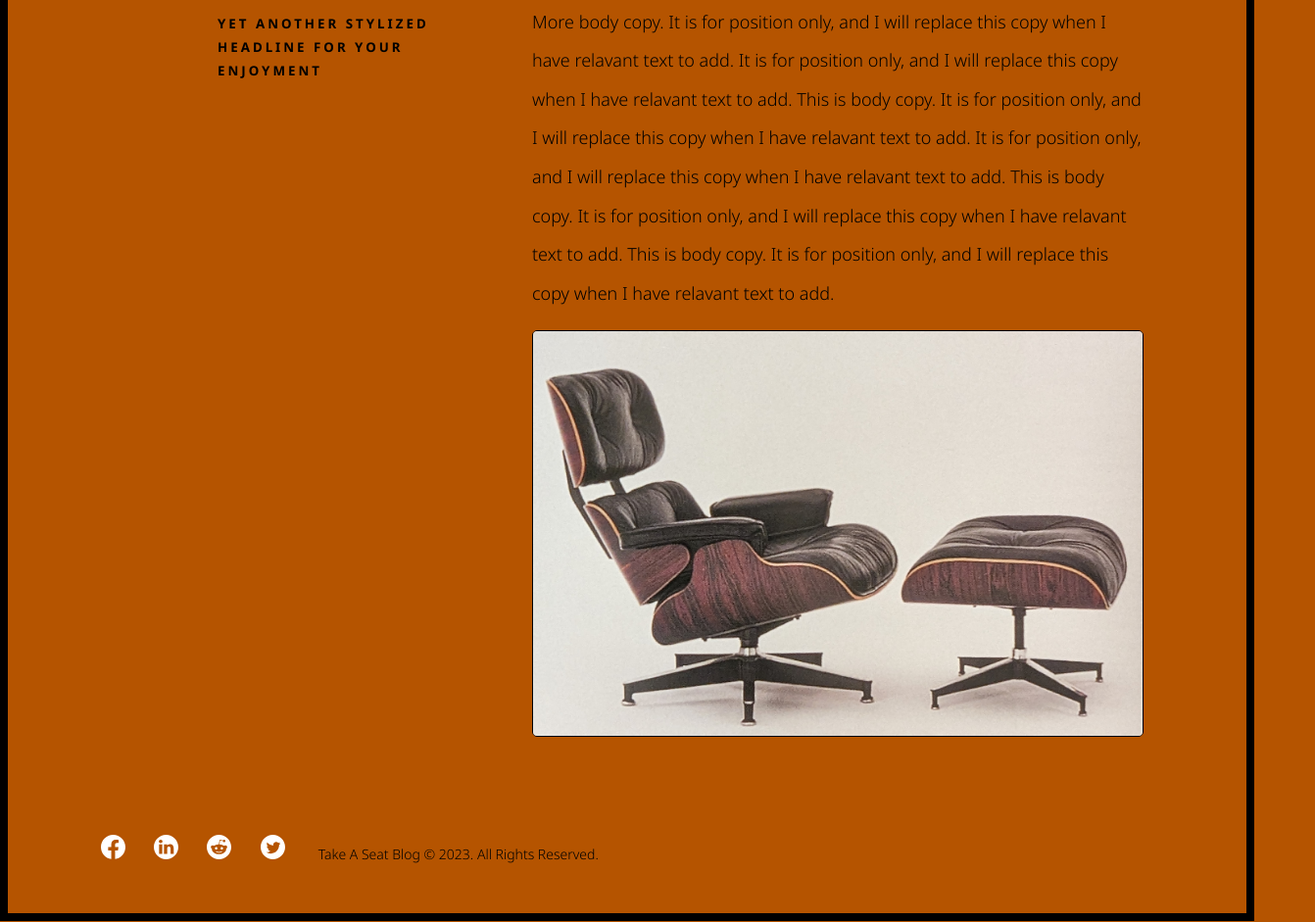
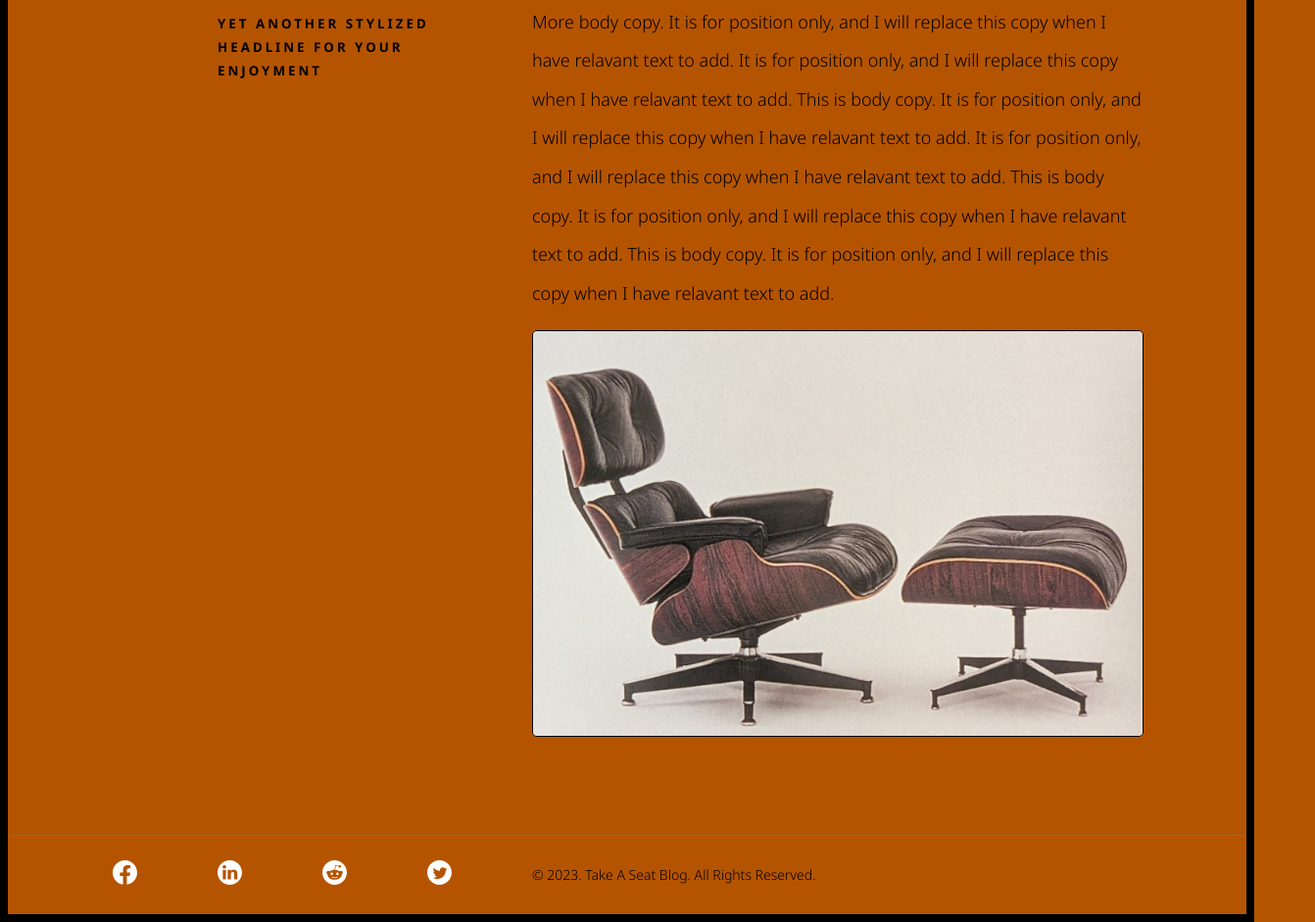
Before and after one commit to briangross12/take-a-seat-website, a plain HTML site: page index.html in a window 1280 px wide. Shown: the part 1851-2792 px from the top of the page at 98% size, 1342 px wide, since content can reach past the window. Drawn offline with Linux system fonts and the light colour scheme; files whose address does not match are found by name.

Commit message:
added display:grid to footer

```diff
--- a/index.html
+++ b/index.html
@@ -48,16 +48,22 @@
 
 <!----------------FOOTER SECTION--------------->
     <div class="footer">
-        <a href="https://www.facebook.com/" target="_blank"><img class="footer-link facebook" src="/home/briangross/Aa-projects/take-a-seat-website/facebook-icon.svg" alt="facebook icon"></a>
+        <a class="footer-link facebook" href="https://www.facebook.com/" target="_blank"><img src="/home/briangross/Aa-projects/take-a-seat-website/facebook-icon.svg" alt="facebook icon"></a>
 
-        <a href="https://www.linkedin.com/" target="_blank"><img class="footer-link linkedin" src="/home/briangross/Aa-projects/take-a-seat-website/linkedin-icon.svg" alt="linkedin icon"></a>
+        <a class="footer-link linkedin" href="https://www.linkedin.com/" target="_blank"><img src="/home/briangross/Aa-projects/take-a-seat-website/linkedin-icon.svg" alt="linkedin icon"></a>
 
-        <a href="https://www.reddit.com/" target="_blank"><img class="footer-link reddit" src="/home/briangross/Aa-projects/take-a-seat-website/reddit-icon.svg" alt="reddit icon"></a>
+        <a class="footer-link reddit" href="https://www.reddit.com/" target="_blank"><img src="/home/briangross/Aa-projects/take-a-seat-website/reddit-icon.svg" alt="reddit icon"></a>
 
-        <a href="https://twitter.com/?lang=en" target="_blank"><img class="footer-link twitter" src="/home/briangross/Aa-projects/take-a-seat-website/twitter-icon.svg" alt="twitter icon"></a>
+        <a class="footer-link twitter" href="https://twitter.com/?lang=en" target="_blank"><img src="/home/briangross/Aa-projects/take-a-seat-website/twitter-icon.svg" alt="twitter icon"></a>
 
-        <span class="copyright">Take A Seat Blog <span>&copy; 2023. </span>All Rights Reserved.</span>
+<!--
+        <label for="email">Subscribe to our blog</label><input type="email">
+        <input type="submit">
+-->
+
+        <span class="copyright">&copy; 2023. Take A Seat Blog. All Rights Reserved.</span>
     </div>
+
 
 </body>
 </html>
--- a/styles.css
+++ b/styles.css
@@ -135,27 +135,45 @@ body {
 }
 
 .footer {
-    display: inline-block;
+    display: grid;
+    grid-template-columns: repeat(12, 1fr);
+    grid-template-rows: auto;
+    column-gap: 20px;
     height: 80px;
-    width: 100%;
-    margin-left: 0px;
-    margin-bottom: 0;
-    margin-left: 70px;
+    width: auto;
+    align-items: center;
+    border-top: solid 1px rgb(114, 113, 110);
 }
 
 .footer-link {
     width: 25px;
-    margin-left: 25px;
 }
 
 .footer-link:hover {
     width: 35px;
 }
 
+
+.facebook {
+    grid-column-start: 2;
+}
+
+.linkedin {
+    grid-column-start: 3;
+}
+
+.reddit {
+    grid-column-start: 4;
+}
+
+.twitter {
+    grid-column-start: 5;
+}
+
+
 .copyright {
+    grid-column: 6 / 12;
     width: auto;
-    margin-bottom: 10px;
-    margin-left: 30px;
     font-weight: 300;
     font-size: 14px;
     color: black;
```
